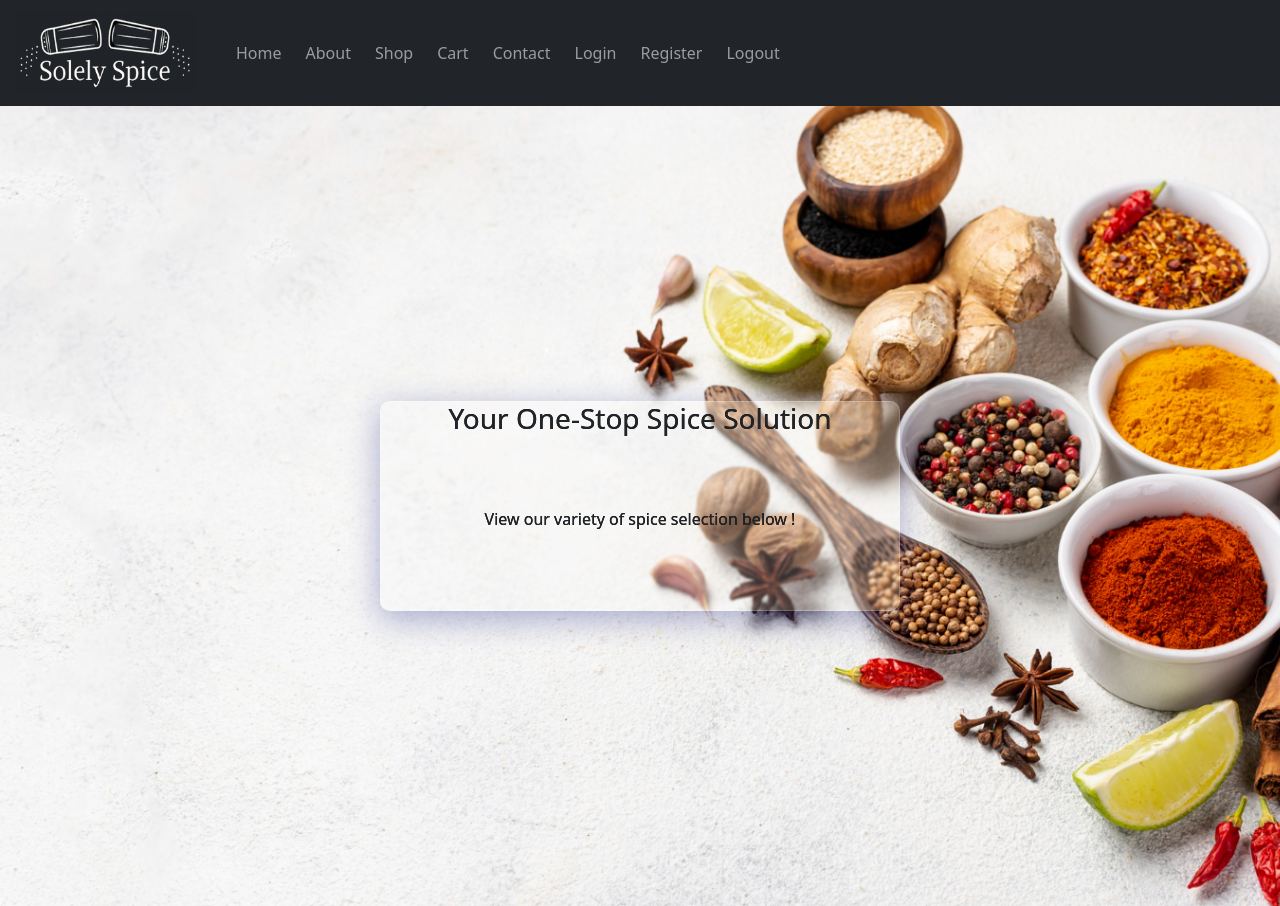
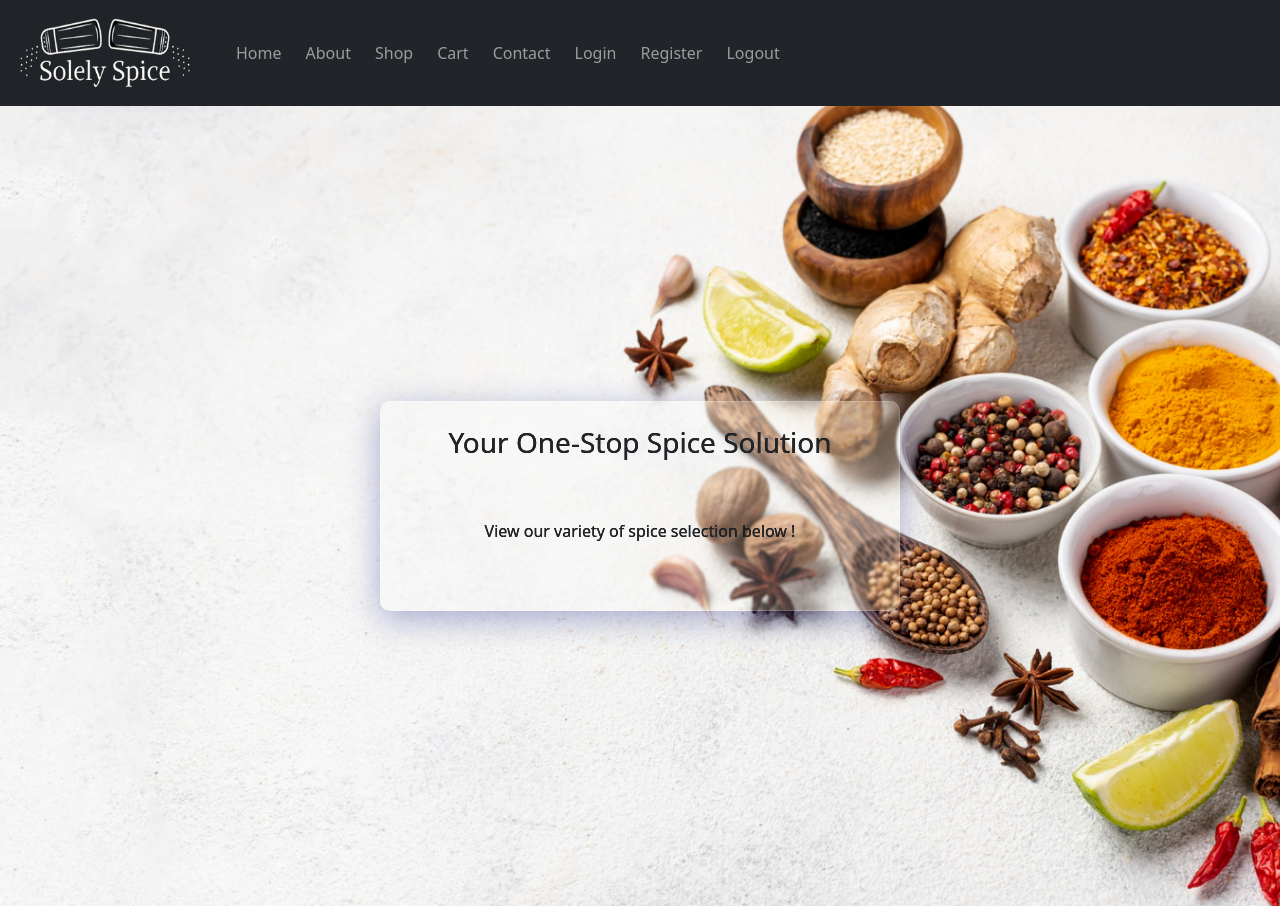
Before and after one commit to xunne899/tgc18-project3-frontend, a React (Create React App) app: page / in a window 1280 px wide. Built offline with nearby package versions, Linux system fonts and the light colour scheme.

Commit message:
add navbar tab

```diff
--- a/src/pages/HomePage.js
+++ b/src/pages/HomePage.js
@@ -17,7 +17,7 @@ export default function HomePage() {
       <div id="MainHome">
         {/* <div className="row" > */}
         <div className="row mx-3" id="HomePageBox">
-          <h3 className="text-center">Your One-Stop Spice Solution</h3>
+          <h3 className="text-center mt-4">Your One-Stop Spice Solution</h3>
           <p className="text-center">View our variety of spice selection below !</p>
         </div>
       </div>
```
